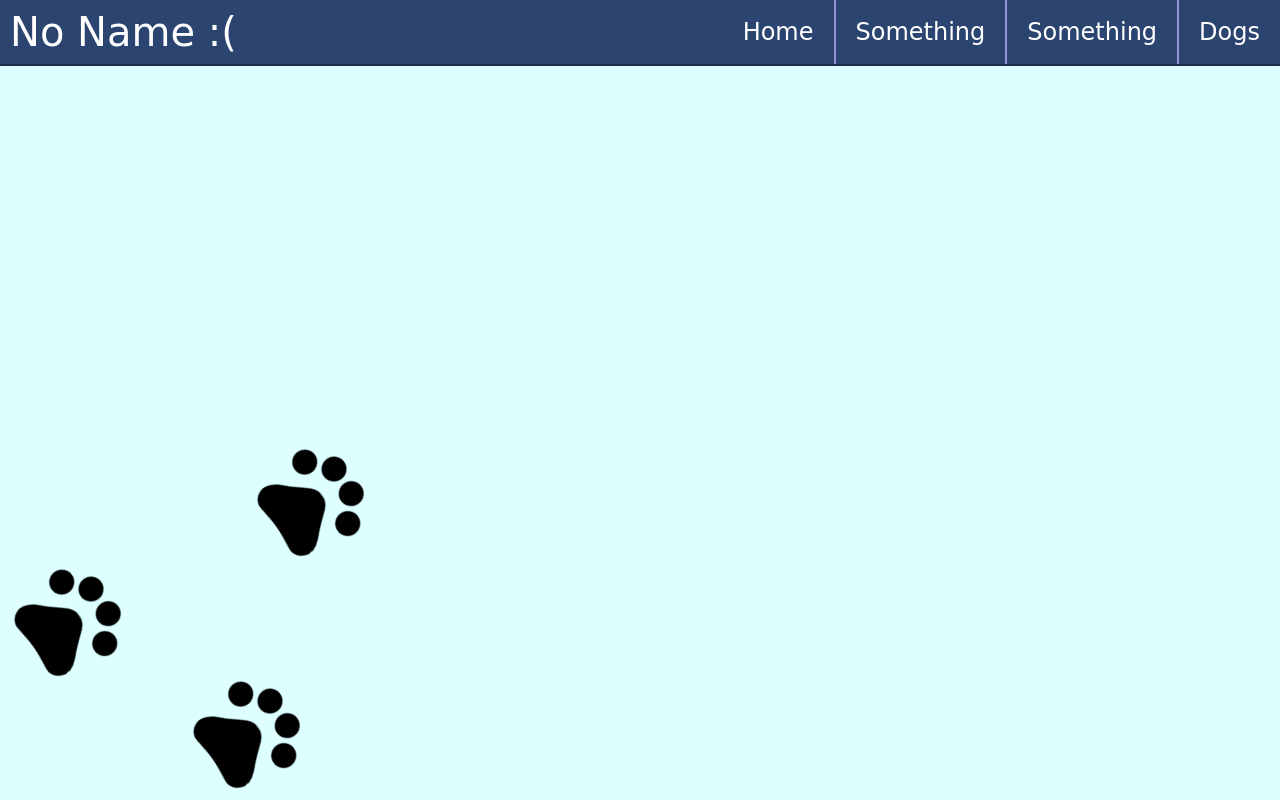
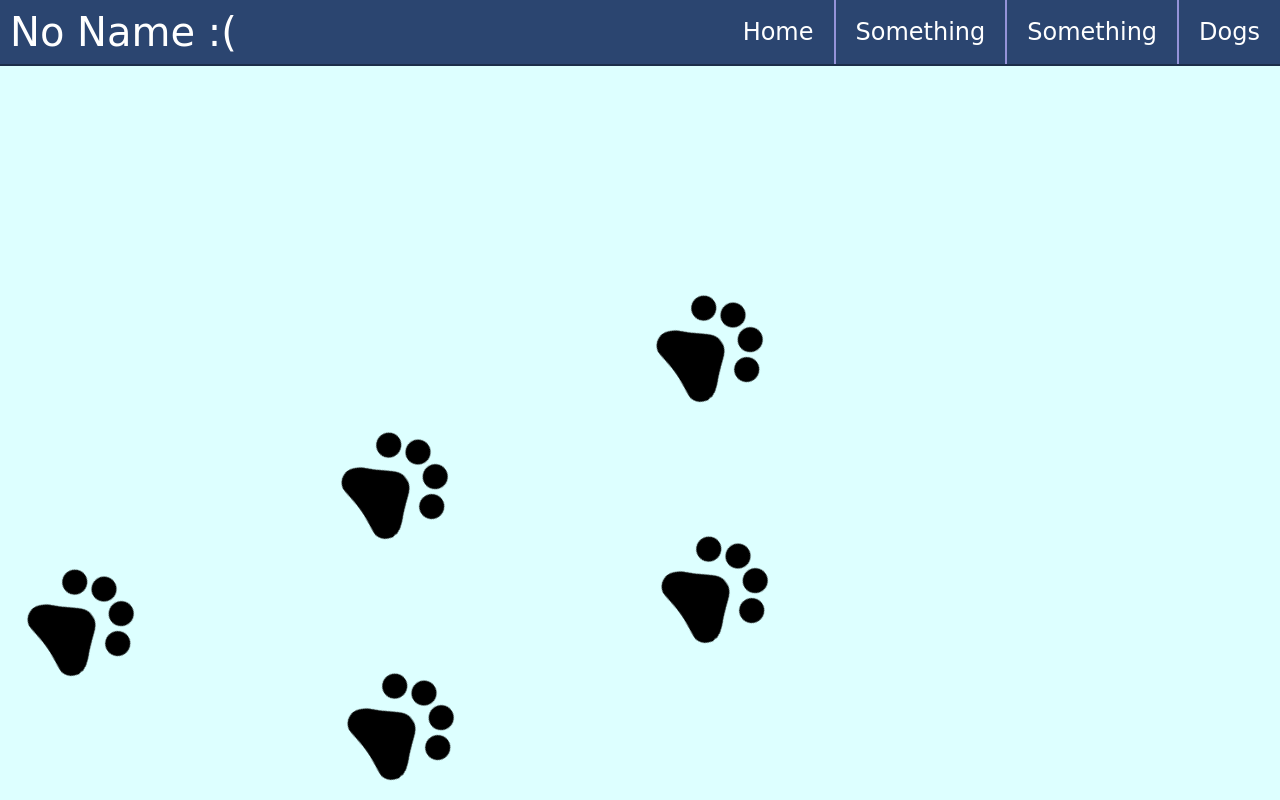
Before and after one commit to Shisket/Capstone, a plain HTML site: page dog/index.html in a window 1280 px wide. Drawn offline with Linux system fonts and the light colour scheme; a web font is replaced by a local one.

Commit message:
Added more pup prints...
... and positioned them more or less correctly

```diff
--- a/dog/index.html
+++ b/dog/index.html
@@ -21,5 +21,7 @@
     <i class="material-icons pawprints" data-text = "Diseases" id = "paw1"><a href = "diseases.html">pets</a></i>
     <i class="material-icons pawprints" data-text = "Diseases" id = "paw2"><a href = "diseases.html">pets</a></i>
     <i class="material-icons pawprints" data-text = "Diseases" id = "paw3"><a href = "diseases.html">pets</a></i>
+    <i class="material-icons pawprints" data-text = "Diseases" id = "paw4"><a href = "diseases.html">pets</a></i>
+    <i class="material-icons pawprints" data-text = "Diseases" id = "paw5"><a href = "diseases.html">pets</a></i>
   </div>
 </body>
--- a/style.css
+++ b/style.css
@@ -149,22 +149,43 @@ button{
   transform: rotate(55deg);
 }
 
+
+/*for line 1: (x1+c(.82), y1+c(.57))
+x1 = 2vw
+y1 = 15vh
+c = 30*number of paws from start*/
+/*for line 2: (x2+c(.82), y2+c(.57))
+x2 = 27vw
+y2 = 2vh
+c = 20*number of paws from start*/
 #paw1{
   font-size: 15vh;
-  left: 1vw;
+  left: 2vw;
   bottom: 15vh;
 }
 
 #paw2{
   font-size: 15vh;
-  left: 15vw;
-  bottom: 1vh;
+  left: 27vw;
+  bottom: 2vh;
 }
 
 #paw3{
   font-size: 15vh;
-  left: 20vw;
-  bottom: 30vh;
+  left: 26.6vw;
+  bottom: 32.1vh;
+}
+
+#paw4{
+  font-size: 15vh;
+  left: 51.6vw;
+  bottom: 19.1vh;
+}
+
+#paw5{
+  font-size: 15vh;
+  left: 51.2vw;
+  bottom: 49.2vh;
 }
 
 .pawprints:before {
```
